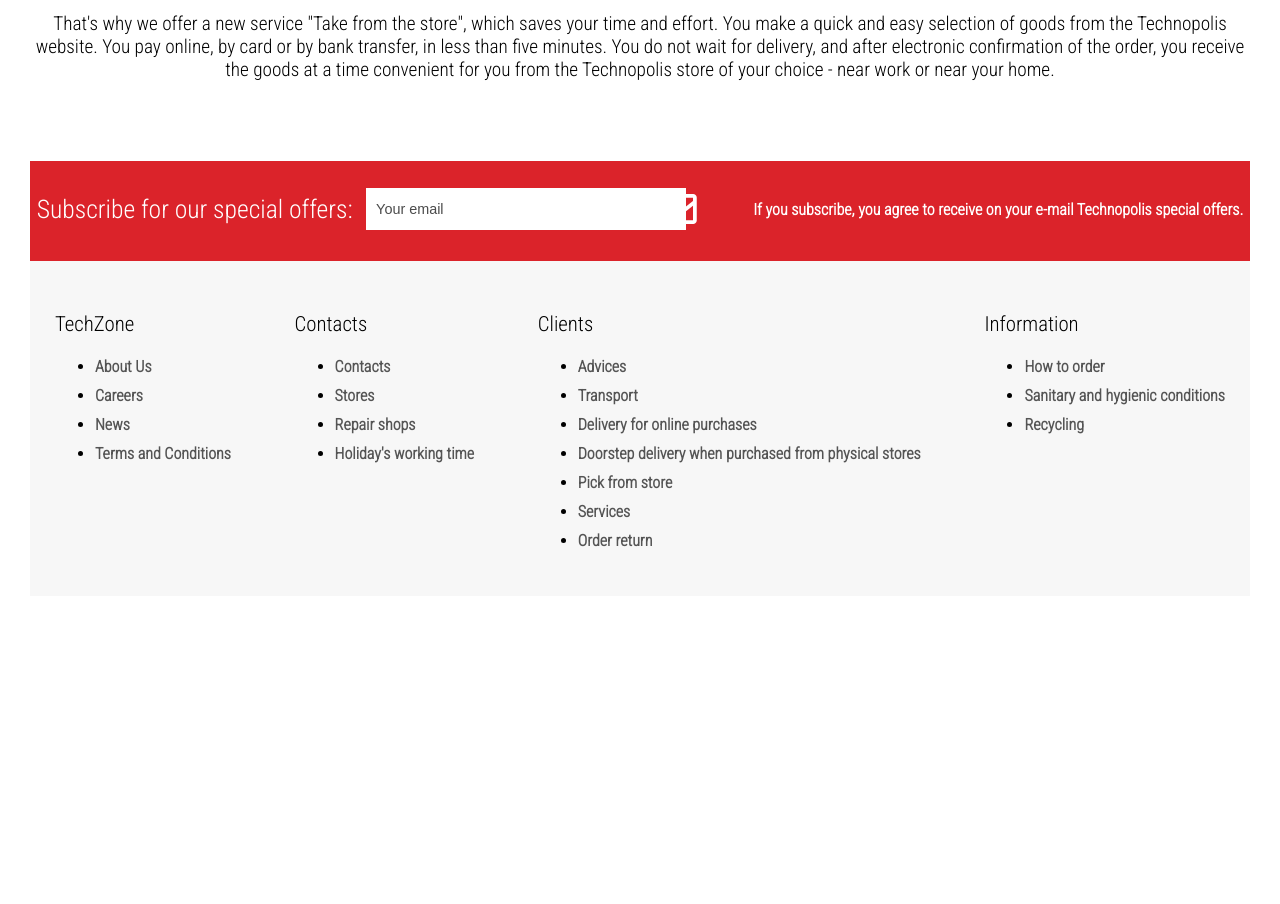
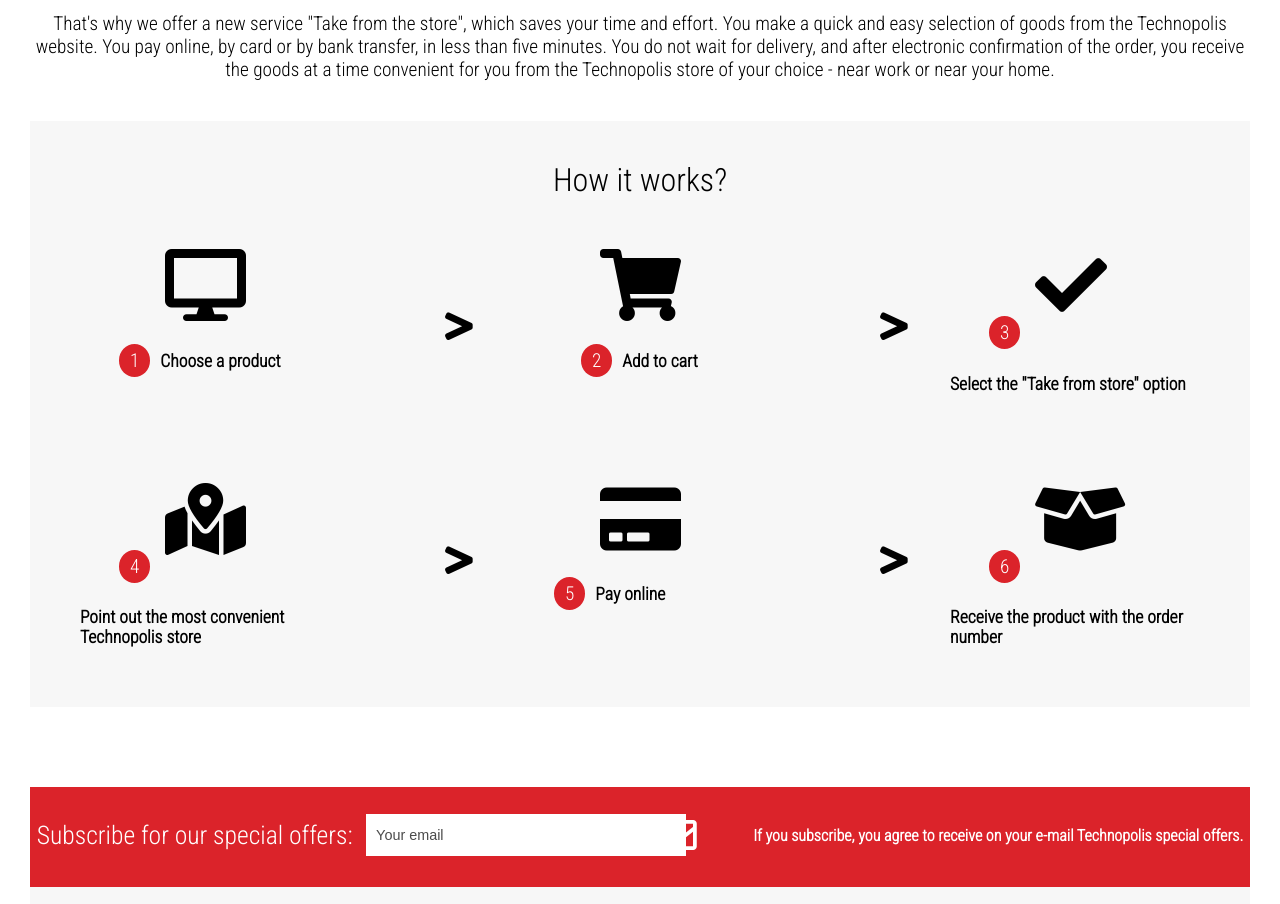
Before and after one commit to dbegogow/TechZone, an Angular app in the folder tech-zone/: page /pickup-from-store in a window 1280 px wide. Shown: the part 740-1644 px from the top of the page. Before the commit the page ends 1346 px from the top, so only its background shows below. Built offline with nearby package versions, Linux system fonts and the light colour scheme; a web font is replaced by a local one.

Commit message:
Implement pickup how works component

```diff
--- a/tech-zone/src/app/app.module.ts
+++ b/tech-zone/src/app/app.module.ts
@@ -16,6 +16,7 @@ import { FooterInformationBarButtonComponent } from './components/footer-informa
 import { FooterComponent } from './components/footer/footer.component';
 import { HomeComponent } from './components/home/home.component';
 import { PickupFromStoreComponent } from './components/pickup-from-store/pickup-from-store.component';
+import { PickupHowWorksComponent } from './components/pickup-how-works/pickup-how-works.component';
 
 const appRoutes: Routes = [
   { path: '', component: HomeComponent },
@@ -36,7 +37,8 @@ const appRoutes: Routes = [
     FooterInformationBarButtonComponent,
     FooterComponent,
     HomeComponent,
-    PickupFromStoreComponent
+    PickupFromStoreComponent,
+    PickupHowWorksComponent,
   ],
   imports: [
     BrowserModule,
--- a/tech-zone/src/app/components/pickup-from-store/pickup-from-store.component.html
+++ b/tech-zone/src/app/components/pickup-from-store/pickup-from-store.component.html
@@ -11,4 +11,5 @@
         five minutes. You do not wait for delivery, and after electronic confirmation of the order, you receive the
         goods at a time convenient for you from the Technopolis store of your choice - near work or near your home.
     </p>
+    <app-pickup-how-works></app-pickup-how-works>
 </div>
--- /dev/null
+++ b/tech-zone/src/app/components/pickup-how-works/pickup-how-works.component.css
@@ -0,0 +1,57 @@
+.container {
+    background: #F7F7F7;
+    margin-top: 40px;
+    padding-top: 40px;
+    padding-bottom: 30px;
+}
+
+.container .title {
+    font-weight: 300;
+    text-align: center;
+    font-size: 2rem;
+    margin: 0 0 50px 0;
+}
+
+.container .diagram {
+    margin: 0 50px;
+    display: grid;
+    grid-template-columns: repeat(5, 1fr);
+    row-gap: 60px;
+}
+
+.container .diagram .item {
+    width: 250px;
+}
+
+.container .diagram .item .logo i {
+    font-size: 4.5rem;
+    margin-left: 85px;
+}
+
+
+.container .diagram .item .text.second {
+    margin-left: 27px;
+}
+
+.container .diagram .item .text span {
+    background: #DB232A;
+    margin-right: 10px;
+    color: #FFF;
+    border-radius: 50%;
+    padding: 5px 11px;
+    font-size: 1.2rem;
+    margin-left: 39px;
+}
+
+
+.container .diagram .item .text h5 {
+    display: inline-block;
+    font-size: 1.1rem;
+}
+
+.container .diagram .next-step i {
+    position: relative;
+    top: 60px;
+    left: 115px;
+    font-size: 2.3rem;
+}
--- /dev/null
+++ b/tech-zone/src/app/components/pickup-how-works/pickup-how-works.component.html
@@ -0,0 +1,71 @@
+<div class="container">
+    <h3 class="title">How it works?</h3>
+    <div class="diagram">
+        <div class="item">
+            <div class="logo">
+                <i class="fas fa-desktop"></i>
+            </div>
+            <div class="text">
+                <span>1</span>
+                <h5>Choose a product</h5>
+            </div>
+        </div>
+        <div class="next-step">
+            <i class="fas fa-greater-than"></i>
+        </div>
+        <div class="item">
+            <div class="logo">
+                <i class="fas fa-shopping-cart"></i>
+            </div>
+            <div class="text second">
+                <span>2</span>
+                <h5>Add to cart</h5>
+            </div>
+        </div>
+        <div class="next-step">
+            <i class="fas fa-greater-than"></i>
+        </div>
+        <div class="item">
+            <div class="logo">
+                <i class="fas fa-check"></i>
+            </div>
+            <div class="text">
+                <span>3</span>
+                <h5>Select the "Take from store" option</h5>
+            </div>
+        </div>
+        <div class="item">
+            <div class="logo">
+                <i class="fas fa-map-marked-alt"></i>
+            </div>
+            <div class="text">
+                <span>4</span>
+                <h5>Point out the most convenient Technopolis store</h5>
+            </div>
+        </div>
+        <div class="next-step">
+            <i class="fas fa-greater-than"></i>
+        </div>
+        <div class="item">
+            <div class="logo">
+                <i class="fas fa-credit-card"></i>
+            </div>
+            <div class="text">
+                <span>5</span>
+                <h5>Pay online</h5>
+            </div>
+        </div>
+        <div class="next-step">
+            <i class="fas fa-greater-than"></i>
+        </div>
+        <div class="item">
+            <div class="logo">
+                <i class="fas fa-box-open"></i>
+            </div>
+            <div class="text">
+                <span>6</span>
+                <h5>Receive the product with the order number</h5>
+            </div>
+        </div>
+    </div>
+</div>
--- /dev/null
+++ b/tech-zone/src/app/components/pickup-how-works/pickup-how-works.component.ts
@@ -0,0 +1,15 @@
+import { Component, OnInit } from '@angular/core';
+
+@Component({
+  selector: 'app-pickup-how-works',
+  templateUrl: './pickup-how-works.component.html',
+  styleUrls: ['./pickup-how-works.component.css']
+})
+export class PickupHowWorksComponent implements OnInit {
+
+  constructor() { }
+
+  ngOnInit(): void {
+  }
+
+}
```
Also changed, not shown: 1 other file (tests, documents, lock files or other folders).
